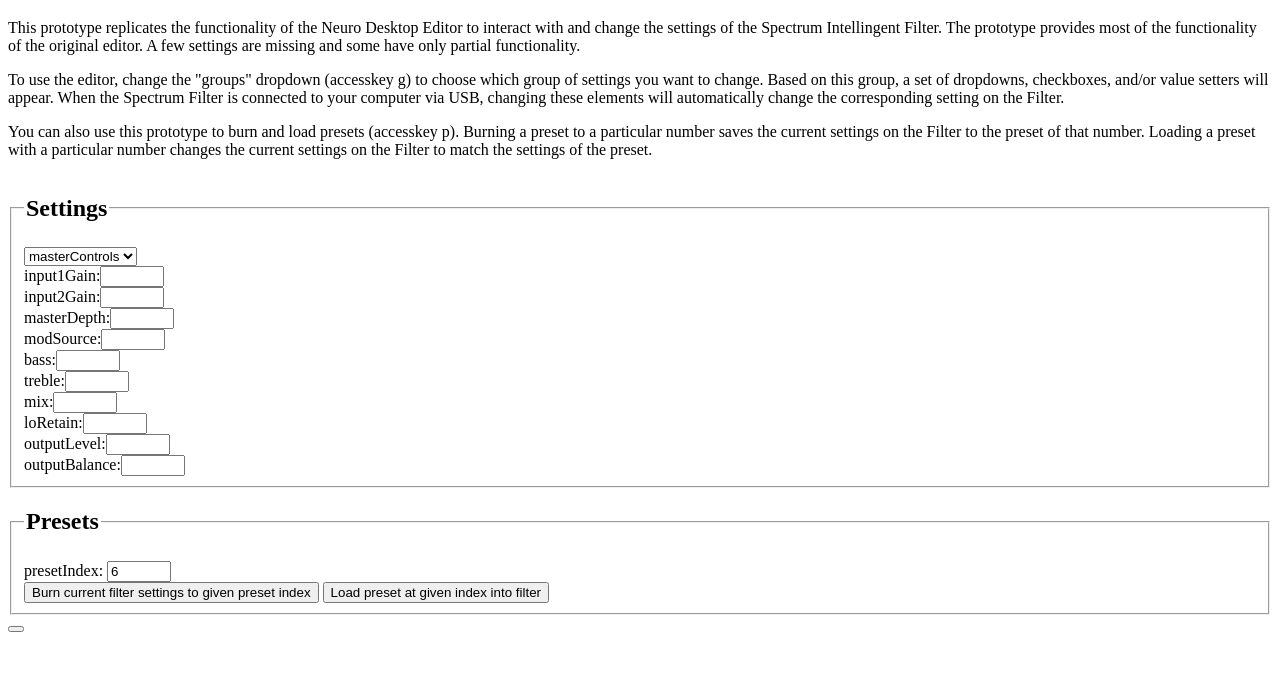
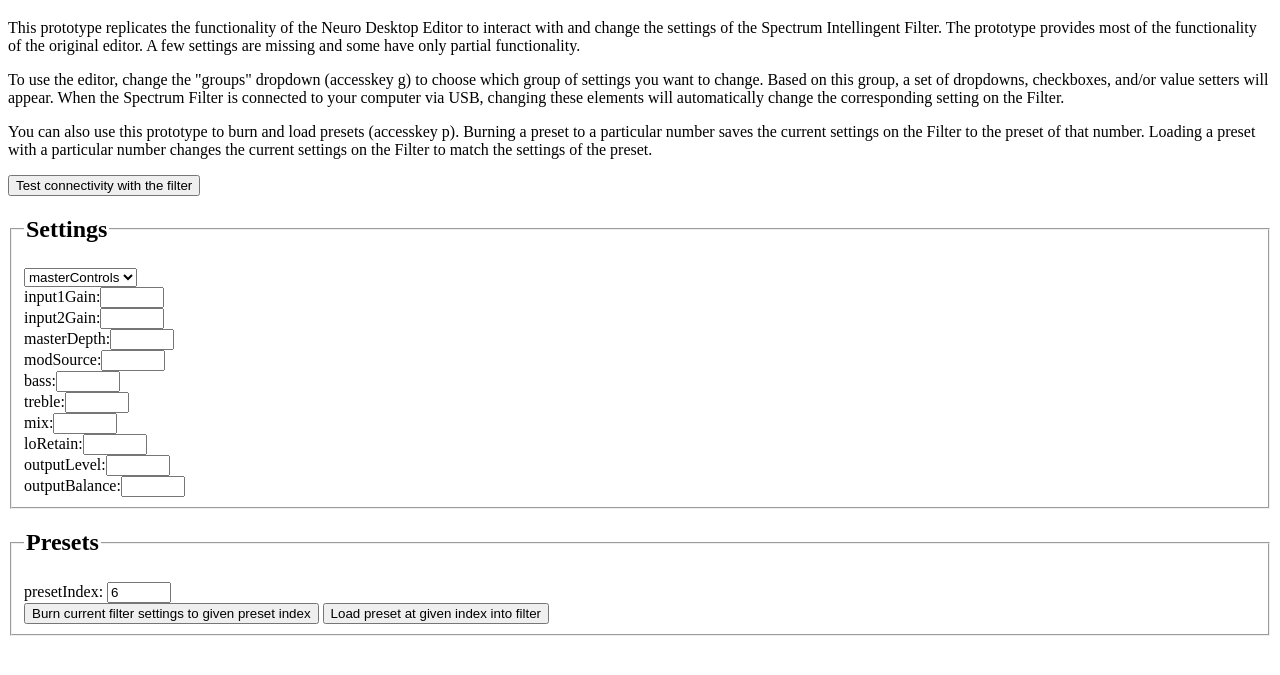
Before and after one commit to fabianv1/fabianv1.github.io, a plain HTML site: page filter-editor/index.html in a window 1280 px wide. Shown: the part 61-736 px from the top of the page. Drawn offline with Linux system fonts and the light colour scheme.

Commit message:
Spruce up test filter button

```diff
--- a/filter-editor/index.html
+++ b/filter-editor/index.html
@@ -25,6 +25,11 @@
         number saves the current settings on the Filter to the preset of that number. Loading a preset with a
         particular number changes the current settings on the Filter to match the settings of the preset.
       </p>
+
+    <div>
+      <button onclick="testMessages()">Test connectivity with the filter</button>
+      <span id="testResult"></span>
+    </div>
 
     <fieldset id="settings" tabindex="0">
       <legend><h2>Settings</h2></legend>
@@ -58,9 +63,6 @@
         Load preset at given index into filter
       </button>
     </fieldset>
-    <button onclick="testMessages()">
-
-    </button>
 
     <!-- The script needs to be at the end of the body so that it's
       only called once the body divs are already created -->
--- a/filter-editor/messages.js
+++ b/filter-editor/messages.js
@@ -210,7 +210,6 @@
  */
 
 function testMessages() {
-  console.log('Testing Read Messages...')
   if (navigator.requestMIDIAccess) {navigator.requestMIDIAccess({ sysex: true })
     .then((access) => {
       const output = access.outputs.values().next().value;
@@ -218,17 +217,18 @@
       const input = access.inputs.values().next().value;
       input.open();
       input.onmidimessage = (message) => {
-      console.log('Message received!!')
-      console.log(message.data);
+        document.getElementById('testResult').innerText = "Filter connected.";
       }
 
-    // Bytes are annotated below, corresponding to the syntax given above.
-    // Bytes that need to be set are marked *, the rest should not be changed
-    //     Start  ------ID------   --Command-- -Control*-  End
       msg = [0xf0, 0x00, 0x01, 0x6c, 0x00, 0x60, 0x00, 0x00, 0xf7];
       output.send(msg);
-    console.log('Message sent.')
-
+      setTimeout(function() {
+        if (document.getElementById('testResult').innerText !== "Filter connected.") {
+          document.getElementById('testResult').innerText = "Filter not connected."
+        }
+      }, 5000); // wait five seconds
     })
+  } else {
+    document.getElementById('testResult').innerText = "Filter not connected.";
   }
 }
```
Lines whose indentation alone changed are shown as unchanged.
